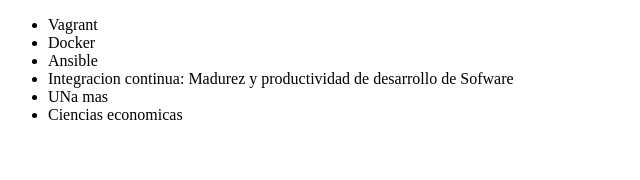
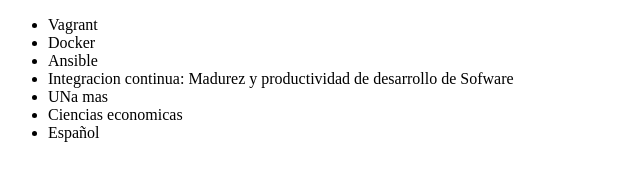
Before and after one commit to JoseMigueGitHub/alura-git, a plain HTML site: page Git/index.html in a window 1280 px wide. Shown: the full height of the page, 0-640 px from the left. Drawn offline with Linux system fonts and the light colour scheme.

Commit message:
Se agrega curso español

```diff
--- a/Git/index.html
+++ b/Git/index.html
@@ -12,6 +12,7 @@
         <li>Integracion continua: Madurez y productividad de desarrollo de Sofware</li>
         <li>UNa mas</li>
         <li>Ciencias economicas</li>
+        <li>Español</li>
     </ul>
 </body>
 </html>
```
